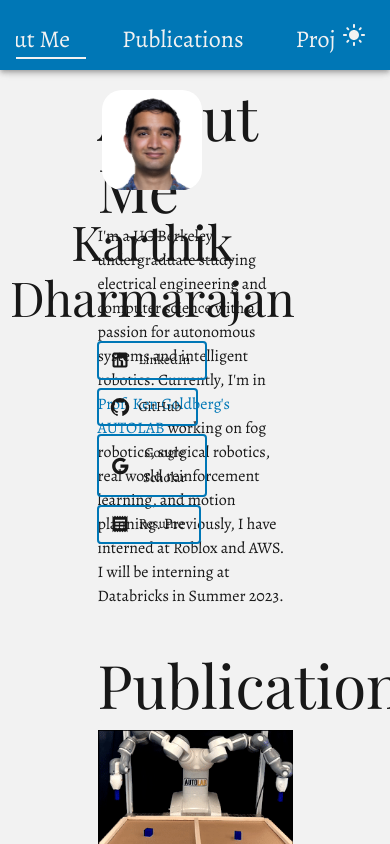
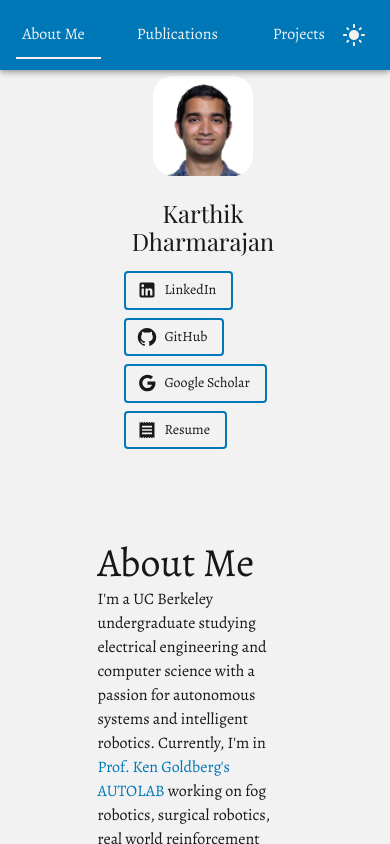
Before and after one commit to KDharmarajanDev/KDharmarajanDev.github.io, a React (Create React App) app in the folder website/: page / in a window 390 px wide. Shown: the top 844 px of the page. Built offline with nearby package versions, Linux system fonts and the light colour scheme; a web font is replaced by a local one.

Commit message:
Fixed sizing issues

```diff
--- a/website/src/ContactSegment.js
+++ b/website/src/ContactSegment.js
@@ -68,17 +68,28 @@ function ContactButtons(props) {
             </Grid>);
 }
 
+const OutsideContainer = styled(Grid, {
+    shouldForwardProp: (prop) => true
+})(({ theme }) => ({
+    position: "fixed",
+    width: "25%",
+    padding: "10px",
+    [theme.breakpoints.down('lg')]: {
+        position: "relative",
+        width: "50%",
+        marginLeft: "auto",
+        marginRight: "auto",
+        marginTop: "50px"
+      },
+}));
+
 export default function ContactSegment(props) {
     return (
-        <Grid container spacing={2}
+        <OutsideContainer container spacing={2}
             justifyContent="center"
             alignItems="center"
             direction="column"
-            sx={{
-                position: "fixed",
-                width: "25%",
-                padding: "10px"
-            }}>
+            >
             <Grid item>
                 <Box
                     component="img"
@@ -105,6 +116,6 @@ export default function ContactSegment(props) {
             <Grid item>
                 <ContactButtons/>
             </Grid>
-        </Grid>
+        </OutsideContainer>
     );
 }
--- a/website/src/info.js
+++ b/website/src/info.js
@@ -53,23 +53,6 @@ export const publications = [
 
 export const projects = [
     {
-        name: "LED Light Strip Scheduler",
-        image: LEDLightStripScheduler,
-        hoverImage: LEDLightStripScheduler,
-        link: "https://github.com/KDharmarajanDev/led-light-strip-android-app",
-        description: "LED Light Strip Scheduler is a simple and powerful application on the "
-        + "Android operating system that allows users to control an Arduino operating RGB LED Strips with over one billion possible sequences.",
-        technologies: ["C++", "Java"]
-    },
-    {
-        name: "CoinConnect",
-        image: CoinConnect,
-        hoverImage: CoinConnect,
-        description: "CoinConnect is a Discord bot that is a centralized means of managing cryptocurrency portfolios across various crypto exchanges. This bot utilizes "
-                    + "The bot supports asset selling/buying, price data gathering, and showing the portfolio valuation. The GitHub code is not public.",
-        technologies: ["Python"]
-    },
-    {
         name: "Sandbox",
         image: SandboxImage,
         hoverImage: SandboxImage,
@@ -78,5 +61,14 @@ export const projects = [
         description: "The Sandbox is an intelligent kinetic sand table that is able to draw patterns on sand by moving the steel ball. Input for the design can be taken as mathematical " +
                     "functions, G-code files, or as a drawing from a user interface. The Sandbox also has an interactive mode that tracks a finger.",
         technologies: ["Python", "React"]
+    },
+    {
+        name: "LED Light Strip Scheduler",
+        image: LEDLightStripScheduler,
+        hoverImage: LEDLightStripScheduler,
+        link: "https://github.com/KDharmarajanDev/led-light-strip-android-app",
+        description: "LED Light Strip Scheduler is a simple and powerful application on the "
+        + "Android operating system that allows users to control an Arduino operating RGB LED Strips with over one billion possible sequences.",
+        technologies: ["C++", "Java"]
     }
 ]
--- a/website/src/theme.js
+++ b/website/src/theme.js
@@ -11,6 +11,46 @@ const baseTheme = createTheme({
         }
     }
 })
+
+baseTheme.typography.h3 = {
+    fontSize: '1.5rem',
+    '@media (min-width:600px)': {
+      fontSize: '1.5rem',
+    },
+    [baseTheme.breakpoints.up('md')]: {
+      fontSize: '2.4rem',
+    },
+};
+
+baseTheme.typography.h4 = {
+    fontSize: '1.5rem',
+    '@media (min-width:600px)': {
+      fontSize: '1.5rem',
+    },
+    [baseTheme.breakpoints.up('md')]: {
+      fontSize: '2.125rem',
+    },
+};
+
+baseTheme.typography.h2 = {
+    fontSize: '2.5rem',
+    '@media (min-width:600px)': {
+      fontSize: '2.5rem',
+    },
+    [baseTheme.breakpoints.up('md')]: {
+      fontSize: '3.75rem',
+    },
+};
+
+baseTheme.typography.h5 = {
+    fontSize: '1rem',
+    '@media (min-width:600px)': {
+      fontSize: '1.5rem',
+    },
+    [baseTheme.breakpoints.up('md')]: {
+      fontSize: '1.5rem',
+    },
+};
 
 export const light = createTheme(baseTheme, {
     palette: {
```
Also changed, not shown: website/src/index.css (line endings or trailing spaces).
